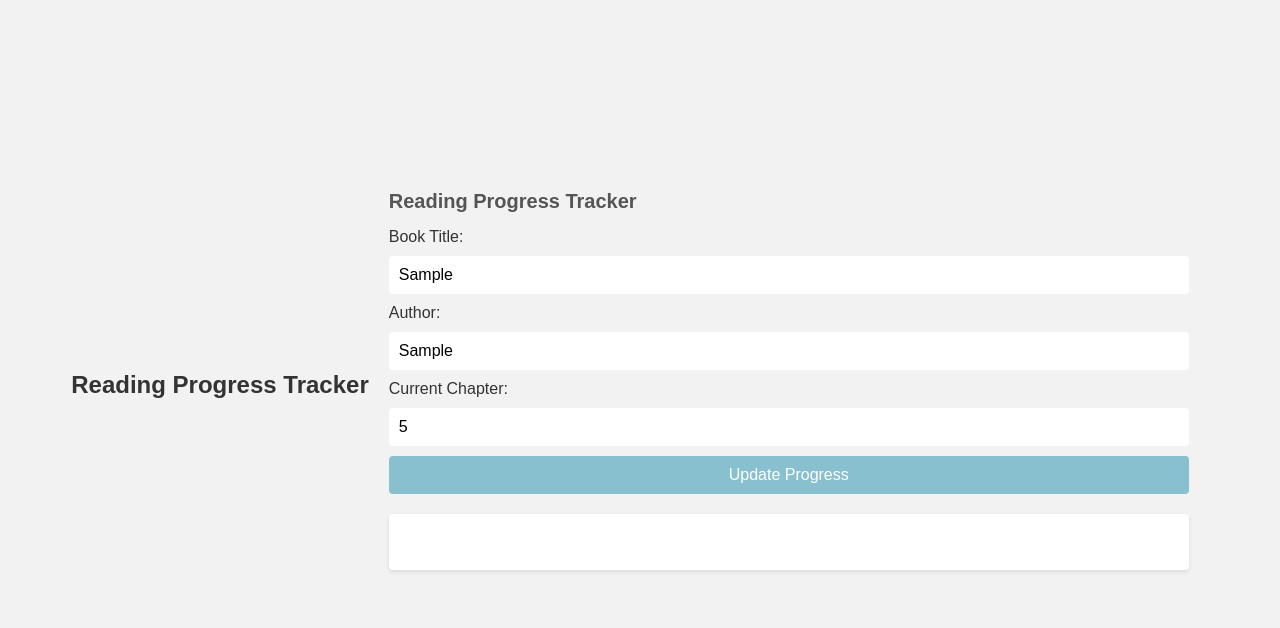
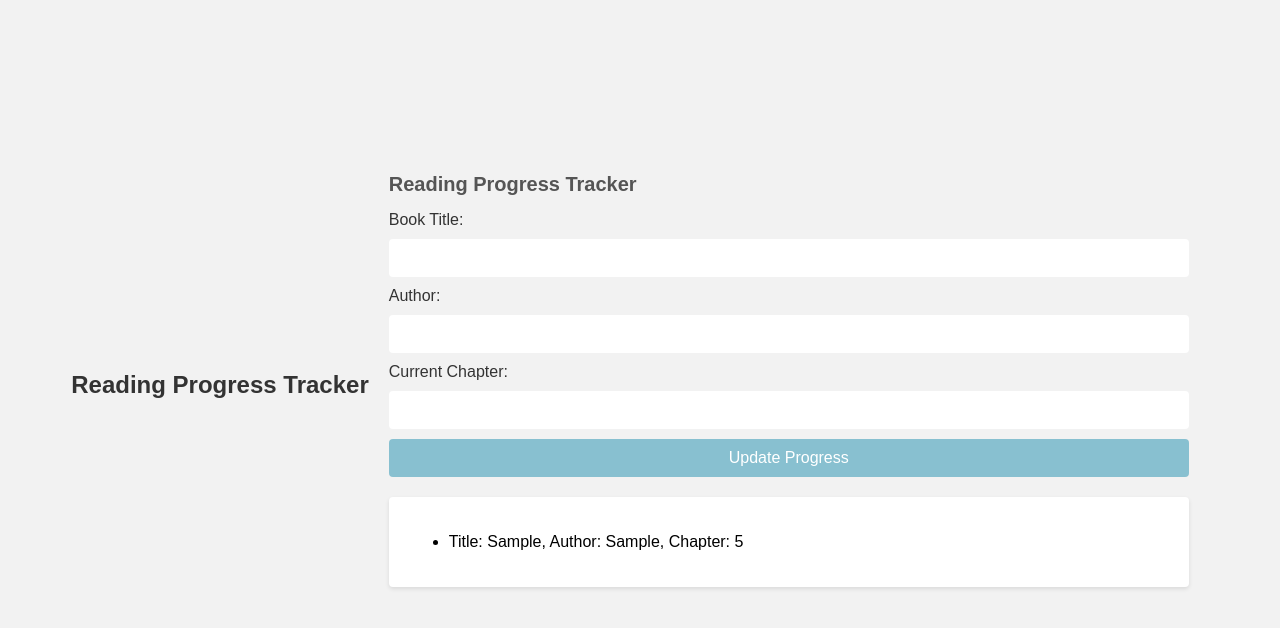
Before and after one commit to t1js/reading-tracker, a plain HTML site: page index.html in a window 1280 px wide. Both pictures are taken after typing "Sample", "Sample", "5" into the empty fields and a click on the button "Update Progress". Drawn offline with Linux system fonts and the light colour scheme.

Commit message:
further troubleshooting

```diff
--- a/index.html
+++ b/index.html
@@ -32,7 +32,7 @@
       <div id="progress-display">
         <!-- Progress information dynamically populated using JavaScript -->
 
-        <ul id="progress"></ul>
+        <ul id="book-progress-list"></ul>
       </div>
     </section>
 
--- a/script.js
+++ b/script.js
@@ -1,17 +1,4 @@
-// array of objects (books) that should act as a storage?
-
-// let books = [
-//     {
-//     "title": "",
-//     "author": "",
-//     "chapter": ""
-// },
-// {
-//     "title": "",
-//     "author": "",
-//     "chapter": ""
-// }
-// ];
+// array of objects (books) that should act as a storage (how do I get to actually save all the inputs?)
 
 let books = [];
 
@@ -21,7 +8,7 @@ progressForm.addEventListener("submit", submit);
 
 function submit(event) {
 
-event.preventDefault(); // prevent the form from submitting and refreshing the page; why do I need this?
+event.preventDefault(); // prevent the form from submitting and refreshing the page (why do I need this?)
 
 let bookTitle = document.getElementById("book-title").value;
 let bookAuthor = document.getElementById("book-author").value;
@@ -43,7 +30,31 @@ let currentChapter = document.getElementById("current-chapter").value;
 
   alert("The form was submitted");
   console.log(
-    "We are adding the " + bookTitle + " by " + bookAuthor + " to our database."
+    `We are adding the ${bookTitle} by ${bookAuthor} to our list.`
   );
 
+//clear the form inputs
+
+  progressForm.reset();
+
+  //display the inputted details below the form
+
+  displayBookProgress();
+
 };
+
+//chatgpt solution
+
+function displayBookProgress() {
+  let bookProgressList = document.getElementById("book-progress-list");
+
+  // Clear previous contents
+  bookProgressList.innerHTML = "";
+
+  // Loop through the books array and create list items for each book
+  books.forEach(function (book) {
+    let listItem = document.createElement("li");
+    listItem.textContent = `Title: ${book.title}, Author: ${book.author}, Chapter: ${book.chapter}`;
+    bookProgressList.appendChild(listItem);
+  });
+};
```
